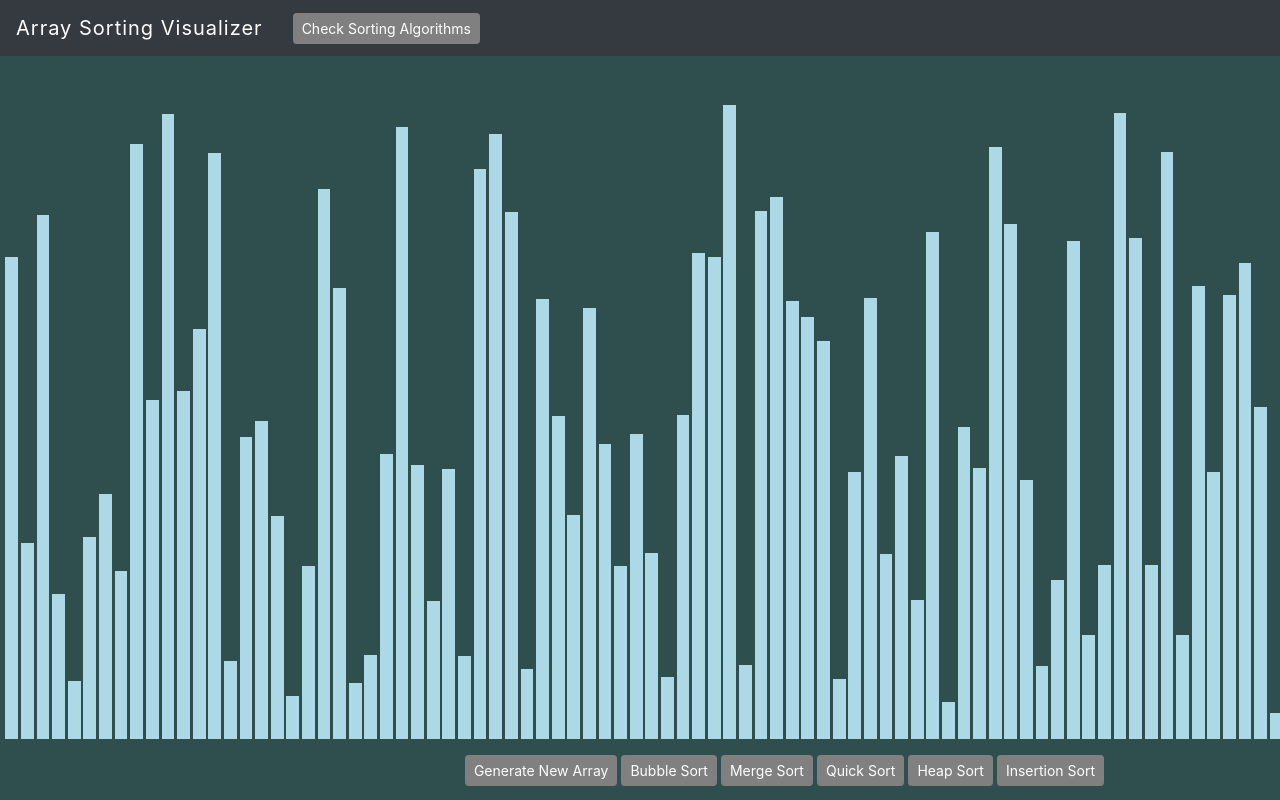
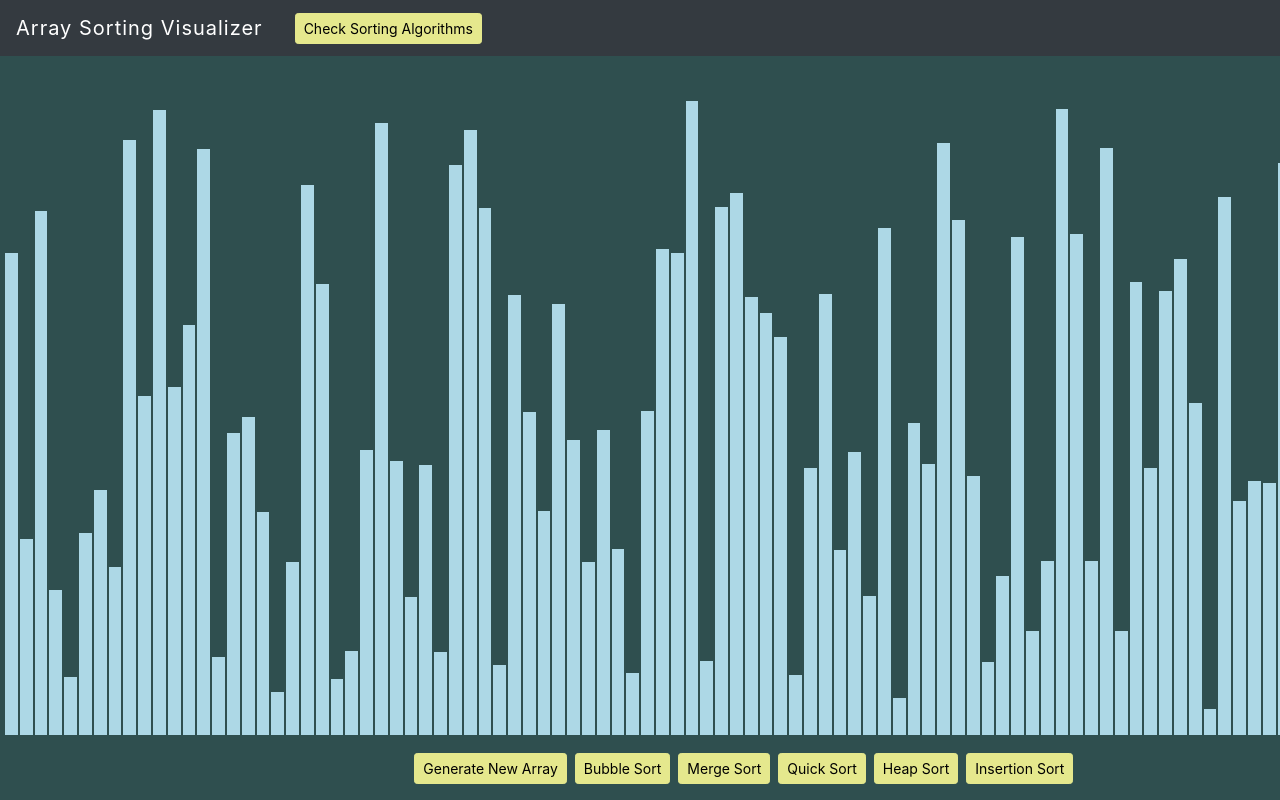
Before and after one commit to g-micah/ArraySorter, a React (Create React App) app: page / in a window 1280 px wide. Built offline with nearby package versions, Linux system fonts and the light colour scheme.

Commit message:
CSS update; buttons and margins

```diff
--- a/src/SortingVisualizer/SortingVisualizer.css
+++ b/src/SortingVisualizer/SortingVisualizer.css
@@ -6,10 +6,10 @@
 }
 .array-container {
     position: relative;
+    padding-bottom: 8px;
 }
 .container-fluid, .row {
     height: 100%;
-    overflow: auto;
 }
 .table th {
     border-top: 0 !important;
@@ -17,27 +17,30 @@
     padding: 4px !important;
 }
 .table {
-    margin-bottom: 8px !important;
+    margin-bottom:0 !important;
 }
 .btn {
-    margin: 2px;
+    margin: 4px;
 }
 
 .array-bar {
     width: 2px;
-    background-color: blue;
     display: inline-block;
-    margin: 0 0.11vw;
+    margin: 0 1px;
 }
 
 body {
     background-color: darkslategray;
-
 }
 
 .btn-light
 {
-    background-color: gray !important;
-    border-color: gray !important;
-    color: white !important;
+    background-color: #E5E88D !important;
+    border-color: #E5E88D !important;
+    color: rgb(0, 0, 0) !important;
 }
+.btn-light:not(:disabled):not(.disabled):hover
+{
+    background-color: #fcffa4 !important;
+    border-color: #a1a363 !important;
+}
```
